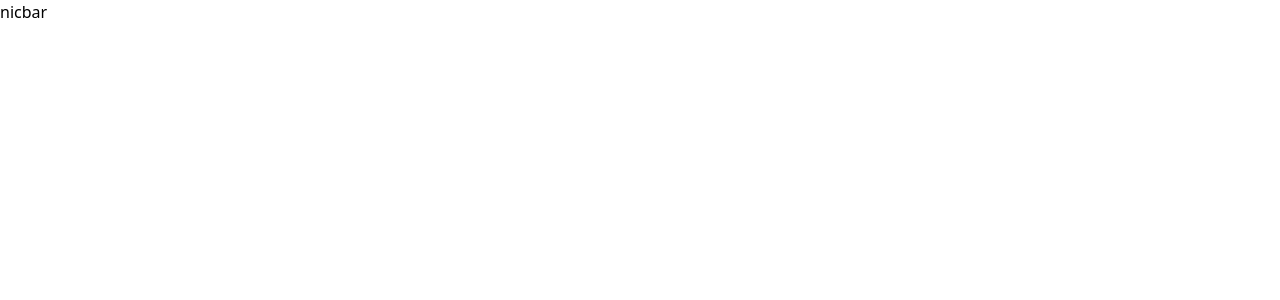
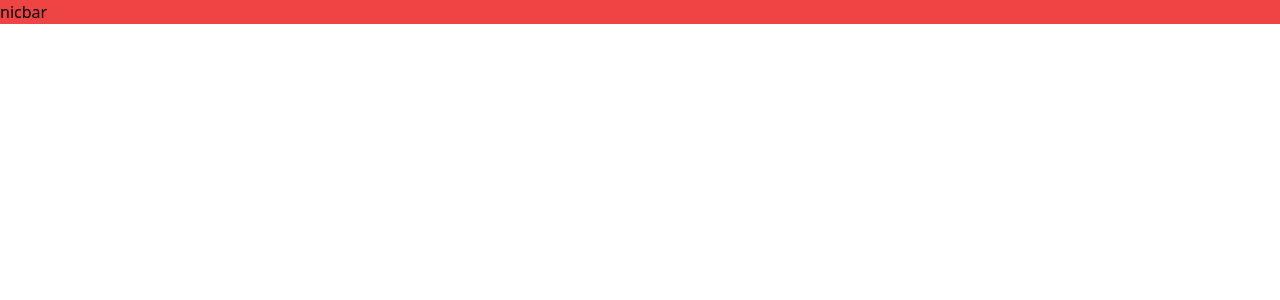
Before and after one commit to Nic-Bar/NicBar, a Next.js app: page / in a window 1280 px wide. Shown: the top 300 px of the page. Built offline with nearby package versions, Linux system fonts and the light colour scheme.

Commit message:
configured tailwind

```diff
--- a/pages/_app.tsx
+++ b/pages/_app.tsx
@@ -1,4 +1,5 @@
 import '../styles/globals.css'
+import "tailwindcss/tailwind.css";
 import type { AppProps } from 'next/app'
 
 function MyApp({ Component, pageProps }: AppProps) {
--- a/pages/index.tsx
+++ b/pages/index.tsx
@@ -2,7 +2,7 @@ import type { NextPage } from 'next'
 
 const Home: NextPage = () => {
   return (
-    <div>
+    <div className='bg-red-500'>
       nicbar
     </div>
   )
--- /dev/null
+++ b/postcss.config.js
@@ -0,0 +1,6 @@
+module.exports = {
+  plugins: {
+    tailwindcss: {},
+    autoprefixer: {},
+  },
+}
--- a/tailwind.config.js
+++ b/tailwind.config.js
@@ -1,5 +1,3 @@
-// tailwind.config.ts;
-
 /** @type {import('tailwindcss').Config} */
 module.exports = {
   content: [
```
